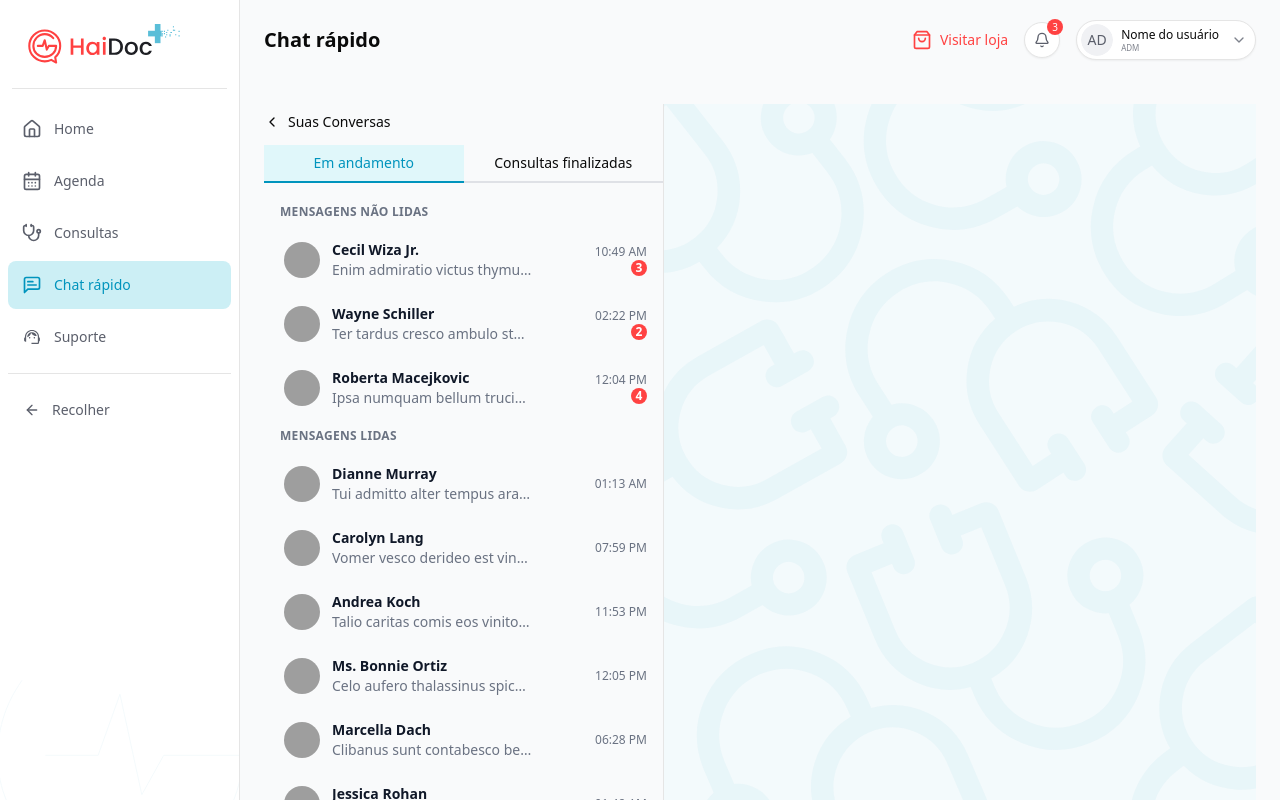
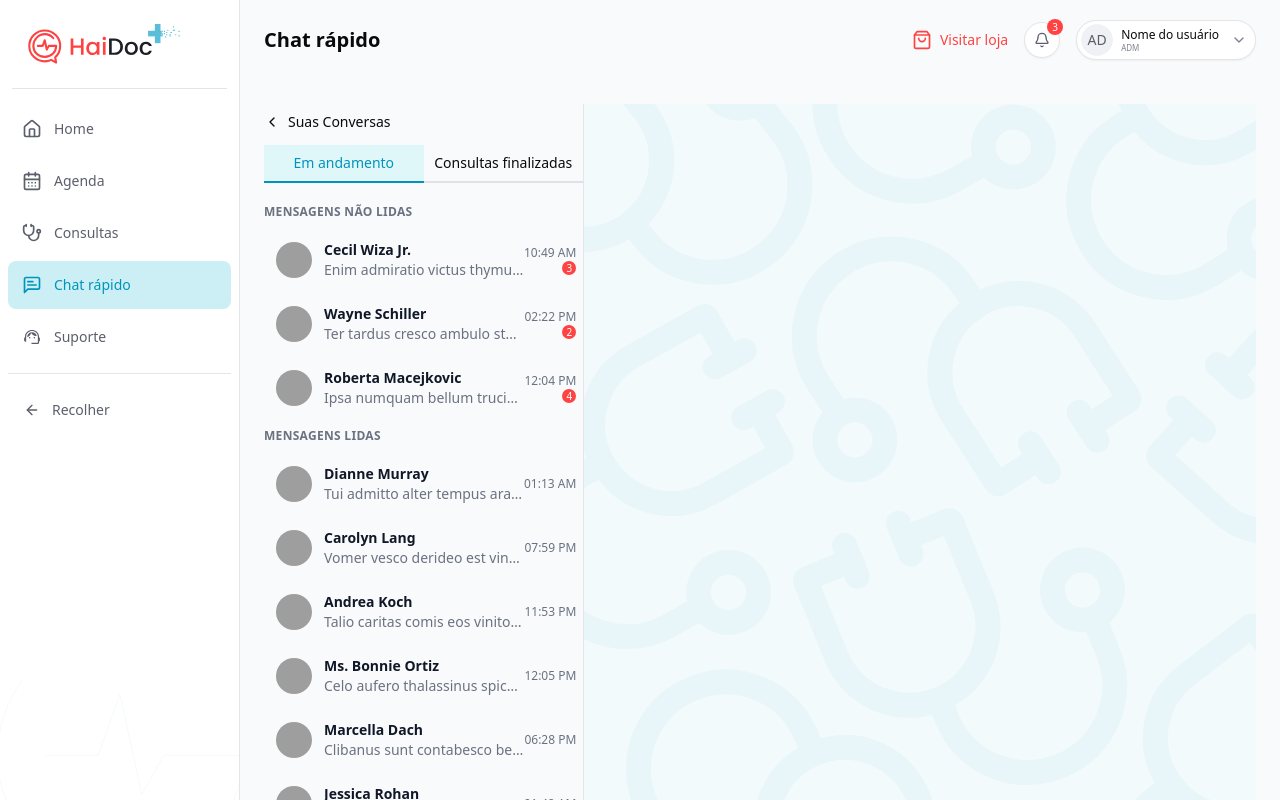
Before and after one commit to dymond9159/haidoc-frontend, a Next.js app: page /professional/chat in a window 1280 px wide. Built offline with nearby package versions, Linux system fonts and the light colour scheme; grey boxes are pictures that could not be loaded.

Commit message:
style: adjust layout dimensions in ChatPage, enhance padding in ChatConversation, and refine ChatList item styling for better visual consistency

```diff
--- a/src/app/(provider)/professional/chat/page.tsx
+++ b/src/app/(provider)/professional/chat/page.tsx
@@ -10,10 +10,10 @@ export default function ChatPage() {
 
   return (
     <div
-      className="grid grid-cols-[400px_1fr] flex-1"
+      className="grid grid-cols-[320px_1fr] flex-1"
       style={{ height: "-webkit-fill-available", maxHeight: "-webkit-fill-available" }}
     >
-      <div className="w-[400px] border-r flex flex-col">
+      <div className="w-[320px] border-r flex flex-col">
         <div>
           <BackButton text="Suas Conversas" />
         </div>
--- a/src/components/provider/chat/chat-conversation.tsx
+++ b/src/components/provider/chat/chat-conversation.tsx
@@ -118,7 +118,7 @@ export function ChatConversation({ chat, isFinished = false }: ChatConversationP
 
         {/* Chat messages */}
         <div className="flex-1 p-4 pr-0 overflow-hidden">
-          <ScrollArea className="pr-1 h-full">
+          <ScrollArea className="pr-2 h-full">
             {mockMessages.map((msg) => (
               <div
                 key={msg.id}
--- a/src/components/provider/chat/chat-list.tsx
+++ b/src/components/provider/chat/chat-list.tsx
@@ -41,9 +41,7 @@ export function ChatList({ onSelectChat, selectedChat }: ChatListProps) {
         <ScrollArea className="flex-1 h-full">
           {mockChats.unread.length > 0 && (
             <>
-              <h3 className="px-4 py-2 text-xs font-semibold text-gray-500 uppercase tracking-wide">
-                Mensagens não lidas
-              </h3>
+              <h3 className="py-2 text-xs font-semibold text-gray-500 uppercase tracking-wide">Mensagens não lidas</h3>
               {mockChats.unread.map((chat) => (
                 <ChatItem
                   key={chat.id}
@@ -58,7 +56,7 @@ export function ChatList({ onSelectChat, selectedChat }: ChatListProps) {
 
           {mockChats.read.length > 0 && (
             <>
-              <h3 className="px-4 py-2 text-xs font-semibold text-gray-500 uppercase tracking-wide">Mensagens lidas</h3>
+              <h3 className="py-2 text-xs font-semibold text-gray-500 uppercase tracking-wide">Mensagens lidas</h3>
               {mockChats.read.map((chat) => (
                 <ChatItem
                   key={chat.id}
@@ -102,7 +100,7 @@ function ChatItem({ chat, onClick, isSelected, unread }: ChatItemProps) {
   return (
     <div
       className={cn(
-        "flex items-center gap-3 px-4 py-3 cursor-pointer group transition-all border-l-4 border-transparent hover:bg-secondary-1",
+        "flex items-center gap-3 px-2 py-3 cursor-pointer group transition-all border-l-4 border-transparent hover:bg-secondary-1",
         isSelected && "bg-secondary-3 border-l-secondary hover:bg-secondary-3 hover:border-l-secondary",
       )}
       onClick={onClick}
@@ -120,8 +118,8 @@ function ChatItem({ chat, onClick, isSelected, unread }: ChatItemProps) {
           <div className="flex flex-col justify-end items-end">
             <p className="text-xs text-gray-500 truncate">{chat.time}</p>
             {chat.unreadCount > 0 && (
-              <div className="flex-shrink-0 h-4 w-4 bg-primary rounded-full flex items-center justify-center">
-                <span className="text-xs text-white font-bold">{chat.unreadCount}</span>
+              <div className="flex-shrink-0 h-3.5 w-3.5 bg-primary rounded-full flex items-center justify-center">
+                <span className="text-[10px] text-white">{chat.unreadCount}</span>
               </div>
             )}
           </div>
```
